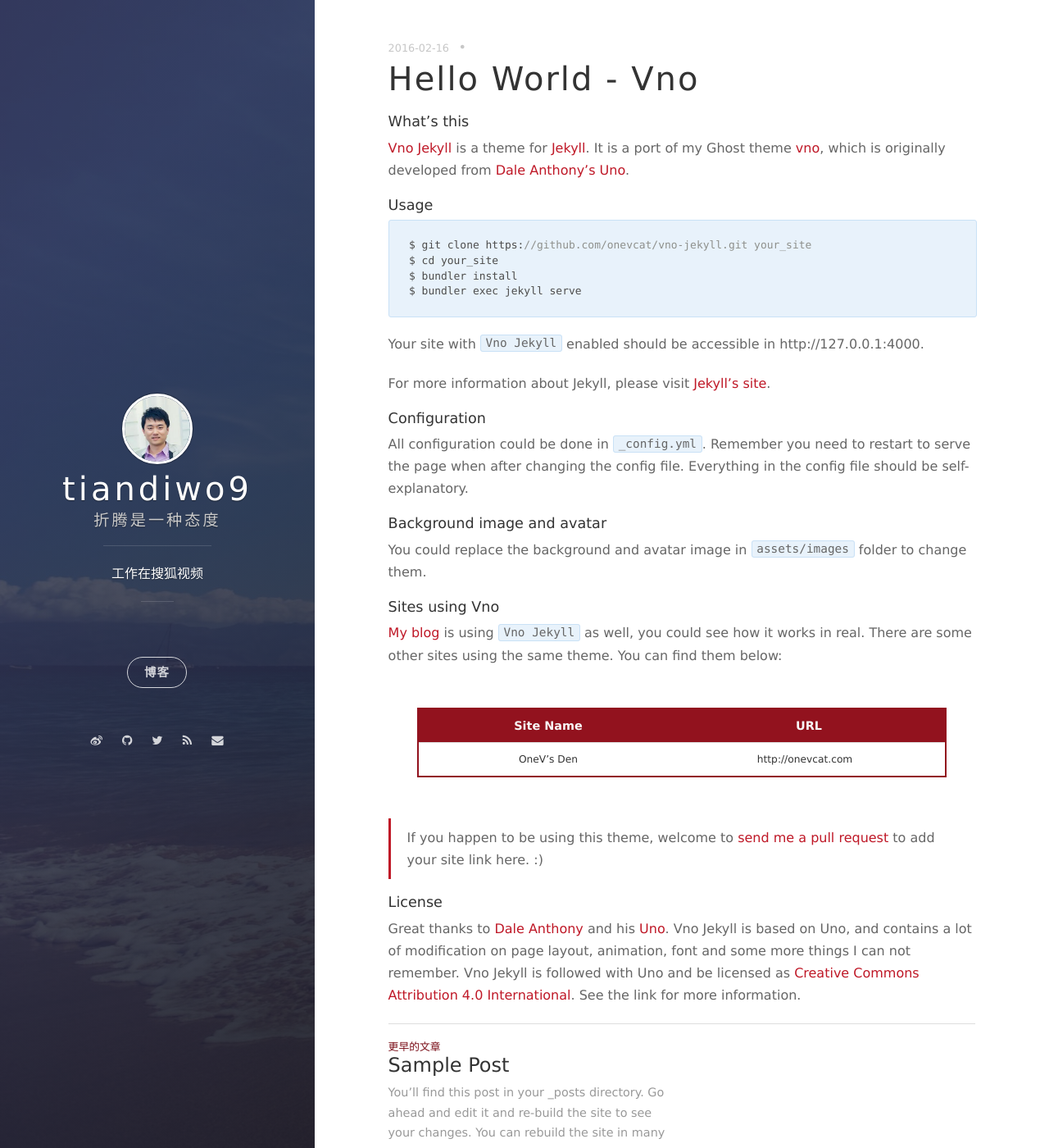
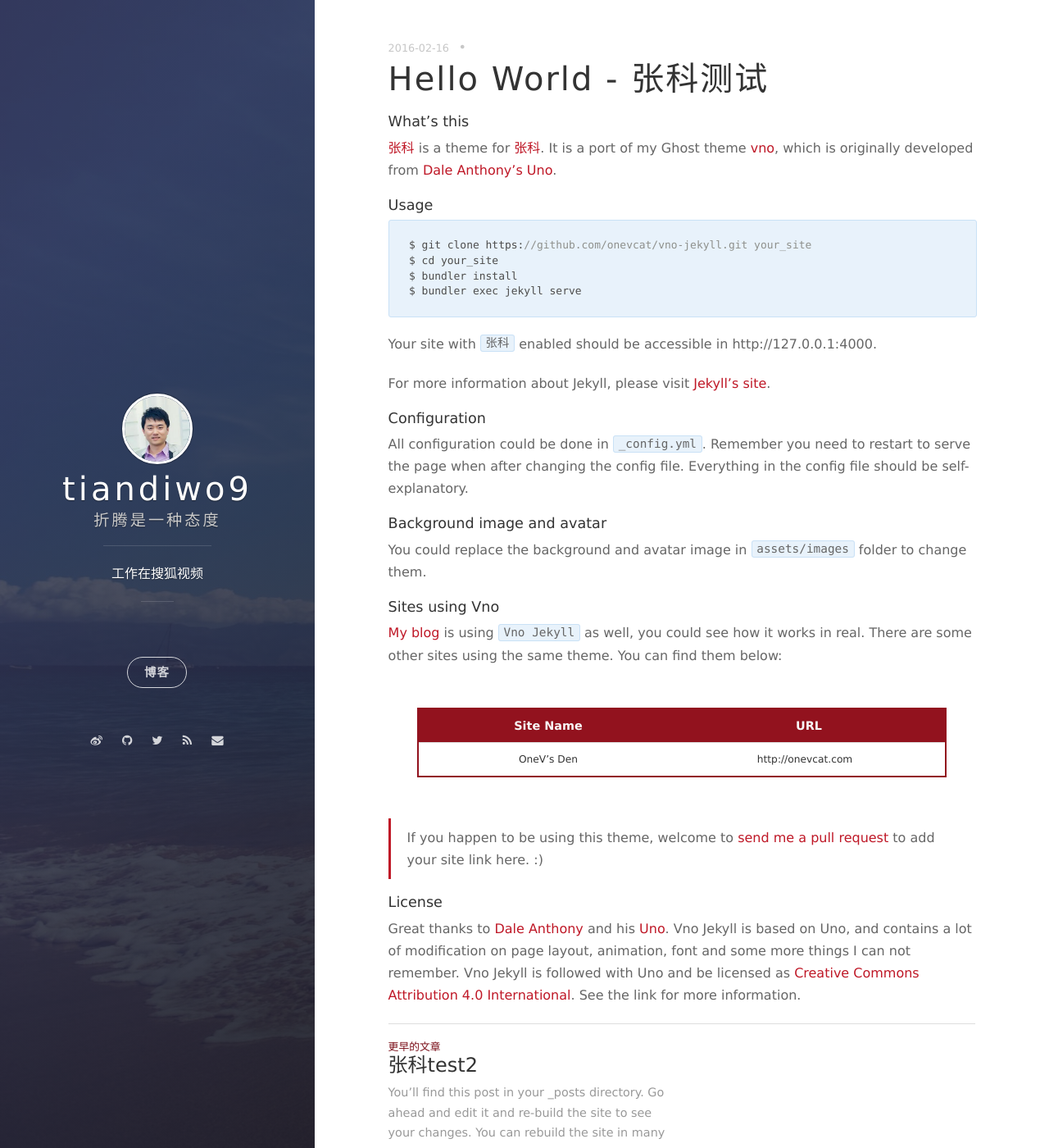
Before and after one commit to tiandiwo9/tiandiwo9.github.io, a Jekyll site: the page built from _posts/2016-02-16-hello-world-vno.markdown, in a window 1280 px wide and 1400 px high. Shown: the whole window at 82% size. Built offline with Jekyll 4.4.1, drawn with Linux system fonts in a browser that asks for light colours; nearby versions of some CDN libraries; Markdown is read by kramdown in place of the engine named in the settings.

Commit message:
con test

````diff
--- a/_posts/2016-02-15-sample-post.markdown
+++ b/_posts/2016-02-15-sample-post.markdown
@@ -1,6 +1,6 @@
 ---
 layout: post
-title: Sample Post
+title: 张科test2
 date: 2016-02-15 15:32:24.000000000 +09:00
 ---
 
--- a/_posts/2016-02-16-hello-world-vno.markdown
+++ b/_posts/2016-02-16-hello-world-vno.markdown
@@ -1,12 +1,12 @@
 ---
 layout: post
-title: Hello World - Vno
+title: Hello World - 张科测试
 date: 2016-02-16 15:32:24.000000000 +09:00
 ---
 
 #### What's this
 
-[Vno Jekyll](https://github.com/onevcat/vno-jekyll) is a theme for [Jekyll](http://jekyllrb.com). It is a port of my Ghost theme [vno](https://github.com/onevcat/vno), which is originally developed from [Dale Anthony's Uno](https://github.com/daleanthony/uno).
+[张科](https://github.com/onevcat/vno-jekyll) is a theme for [张科](http://jekyllrb.com). It is a port of my Ghost theme [vno](https://github.com/onevcat/vno), which is originally developed from [Dale Anthony's Uno](https://github.com/daleanthony/uno).
 
 #### Usage
 
@@ -17,7 +17,7 @@
 $ bundler exec jekyll serve
 ```
 
-Your site with `Vno Jekyll` enabled should be accessible in http://127.0.0.1:4000.
+Your site with `张科` enabled should be accessible in http://127.0.0.1:4000.
 
 For more information about Jekyll, please visit [Jekyll's site](http://jekyllrb.com).
 
````
